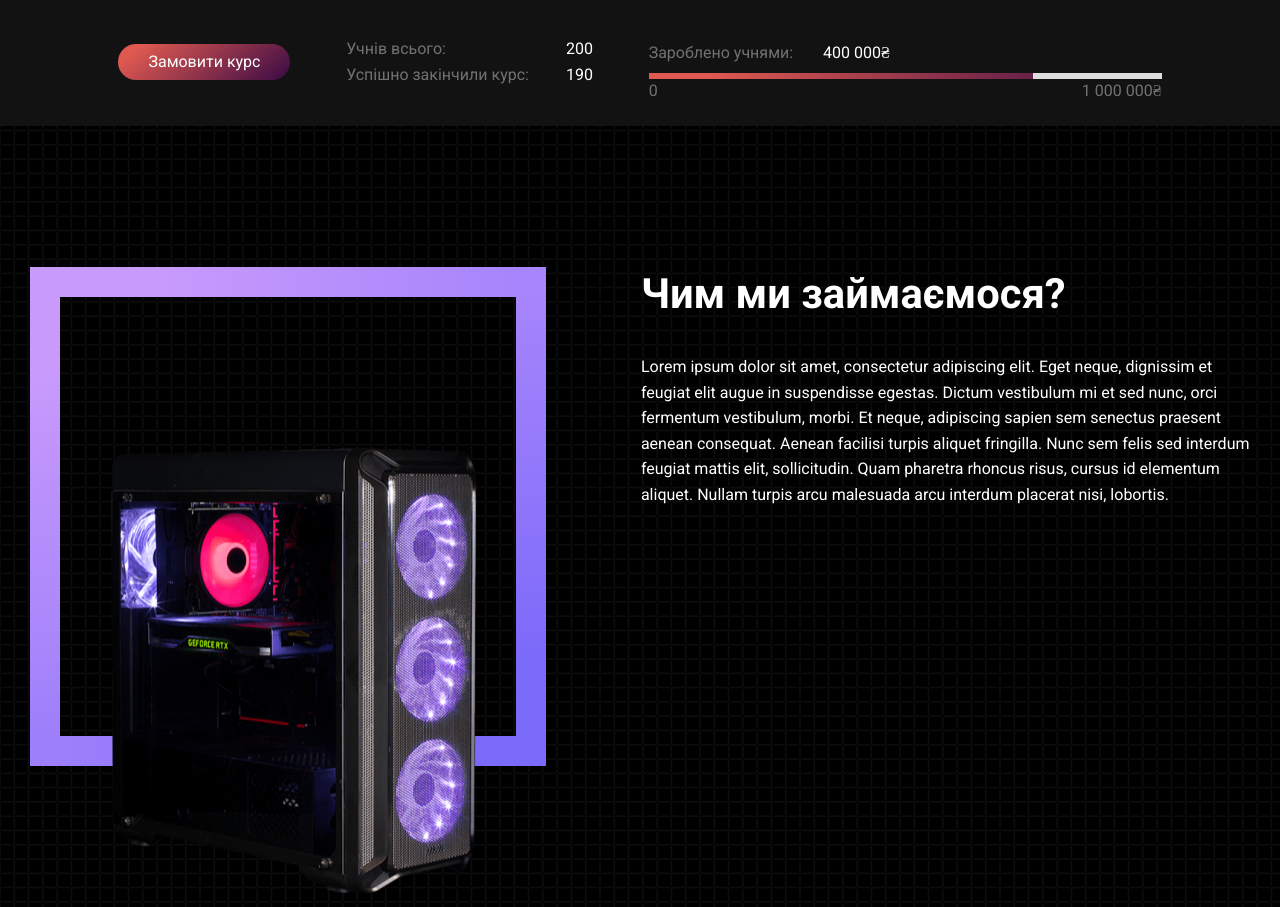
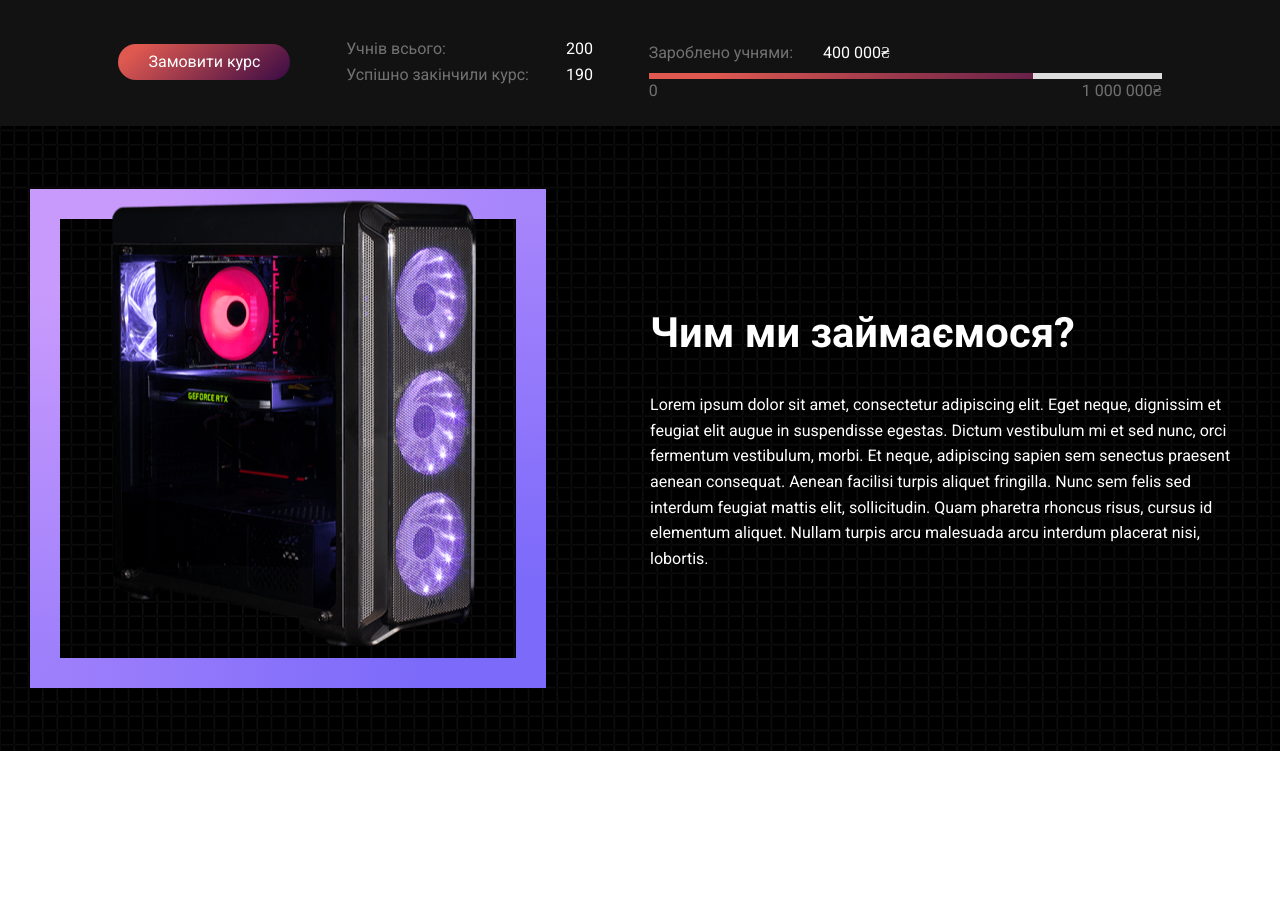
Before and after one commit to MorozO11/PCmarket, a website built with webpack: page src/index.html in a window 1280 px wide. Shown: the part 641-1548 px from the top of the page. After the commit the page ends 1392 px from the top, so only its background shows below. Built offline with nearby package versions, Linux system fonts and the light colour scheme; files whose address does not match are found by name.

Commit message:
фікс помилок

```diff
--- a/src/index.html
+++ b/src/index.html
@@ -69,7 +69,7 @@
                <div class="page__container-big">
                   <div class="page__container">
                       <div  data-prlx-parent class="page__imge">
-                     <div data-coefficient="50" data-prlx data-direction="-1"class="image-blok__item">
+                     <div data-coefficient="50" data-prlx data-direction="+1"class="image-blok__item">
                         <img  src="@img/PC.jpg" alt="#">
                      </div>
                   </div>
--- a/src/scss/home.scss
+++ b/src/scss/home.scss
@@ -219,8 +219,8 @@
    // .page__about
 
    &__about {
-      @include adaptiveValue("padding-top", 200, 30);
-      @include adaptiveValue("padding-bottom", 200, 30);
+      @include adaptiveValue("padding-top", 80, 30);
+      @include adaptiveValue("padding-bottom", 80, 30);
    }
 
    // .page__container-big
@@ -253,20 +253,21 @@
          border: 15px solid;
          border-image-source: linear-gradient(141.34deg, rgb(200, 154, 252) 9.526%, rgb(124, 106, 250) 90.216%);
          border-image-slice: 1;
+         max-height: 300px;
+
       }
    }
 
    // .page__content
 
    &__content {
-      @include adaptiveValue("padding-left", 140, 10);
+      @include adaptiveValue("padding-left", 140, 30,2,1420,992);
       @include adaptiveValue("gap", 45, 10);
-
       display: flex;
       flex-direction: column;
+      justify-content: center;
       gap: toRem(45);
       @media (max-width: $tablet) {
-         padding-left: 0;
          padding-bottom: toRem(40);
          align-items: center;
          text-align: center;
```
